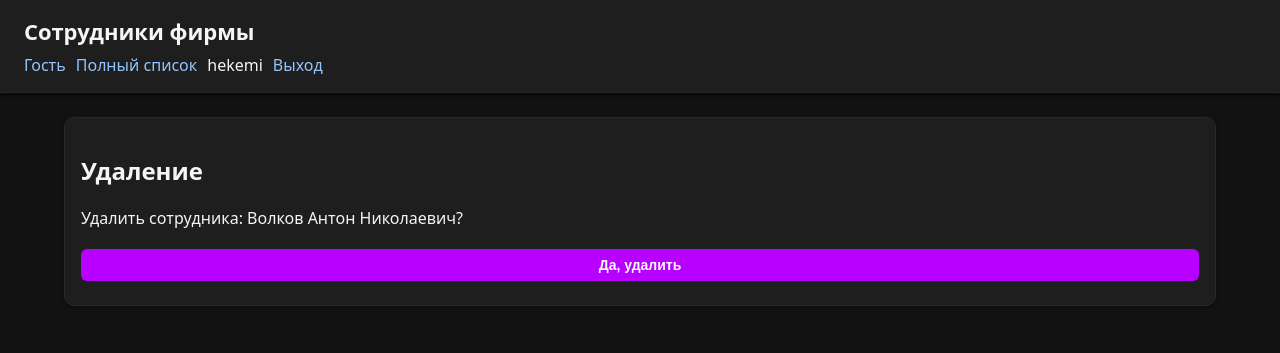
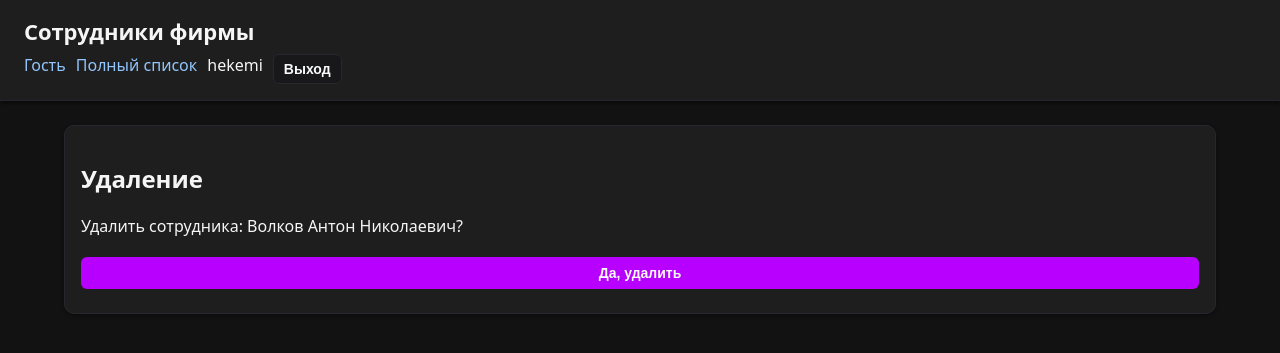
Before and after one commit to hekemi/CosLabs-MAI, a Django app: page /employees/13/delete/ in a window 1280 px wide. Shown: the top 353 px of the page. Run offline with Django 5.2, Linux system fonts and the light colour scheme; a user stored in the database is signed in; data comes from the database, SQL or seed files in the repository; both versions use the stored data as it was after the commit.

Commit message:
Добавил настройку для завершения сессии при закрытии браузера и обновил шаблон для выхода пользователя через форму.

```diff
--- a/Laba4/Laba4/settings.py
+++ b/Laba4/Laba4/settings.py
@@ -120,3 +120,4 @@ STATIC_URL = 'static/'
 LOGIN_URL = "/login/"
 LOGIN_REDIRECT_URL = "/employees/"
 LOGOUT_REDIRECT_URL = "/"
+SESSION_EXPIRE_AT_BROWSER_CLOSE = True
--- a/Laba4/employees/templates/employees/base.html
+++ b/Laba4/employees/templates/employees/base.html
@@ -12,9 +12,13 @@
     <div class="nav-links">
       <a href="{% url 'employees:guest_list' %}">Гость</a>
       <a href="{% url 'employees:full_list' %}">Полный список</a>
+
       {% if user.is_authenticated %}
         <span>{{ user.username }}</span>
-        <a href="{% url 'logout' %}">Выход</a>
+        <form method="post" action="{% url 'logout' %}" style="display:inline;">
+          {% csrf_token %}
+          <button type="submit" class="btn-link" style="width:auto; margin:0;">Выход</button>
+        </form>
       {% else %}
         <a href="{% url 'login' %}">Вход</a>
       {% endif %}
```
Also changed, not shown: Laba4/db.sqlite3.
